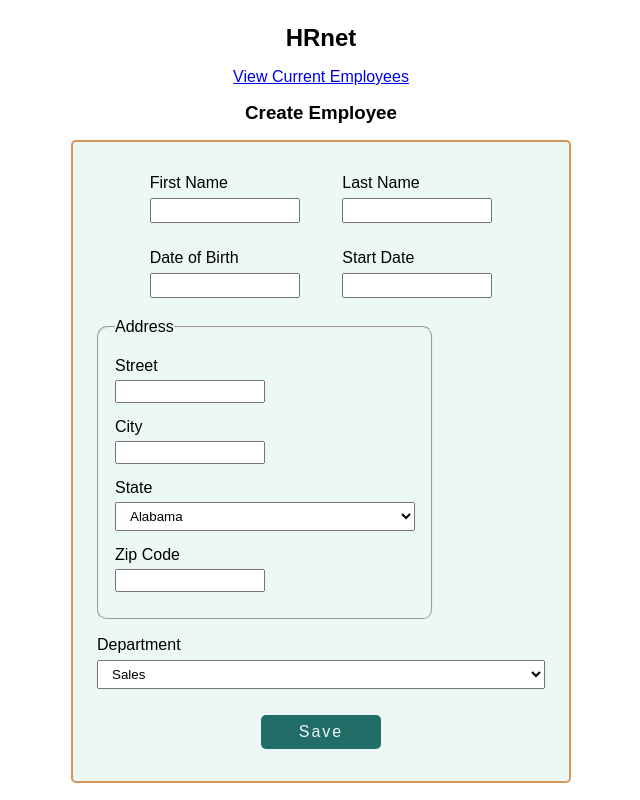
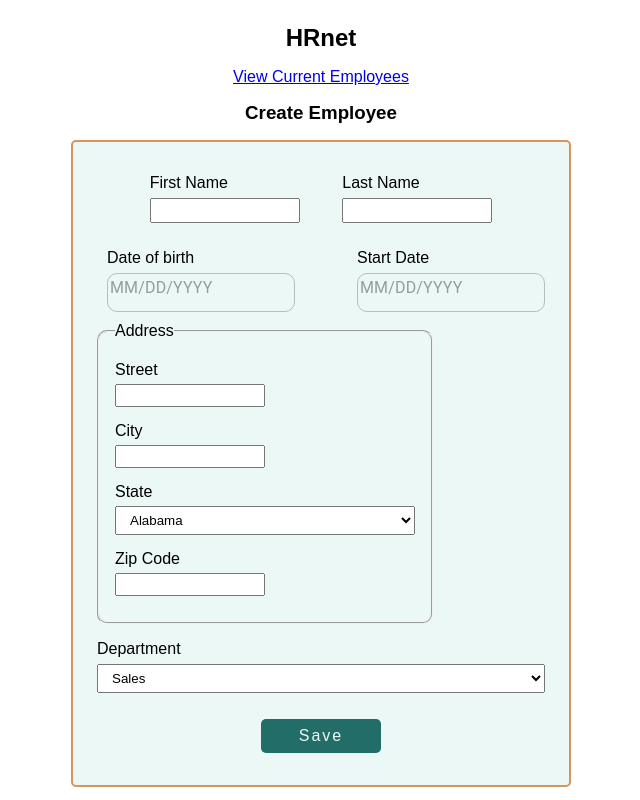
Before and after one commit to Matthieu-Mary/P14_HRnet, a React (Create React App) app: page / in a window 1280 px wide. Shown: the whole page, without its empty margins (319-959 px from the left). Built offline with nearby package versions, Linux system fonts and the light colour scheme.

Commit message:
add date pickers and improve css

```diff
--- a/src/App.tsx
+++ b/src/App.tsx
@@ -7,6 +7,8 @@ import {
   employeeReducer,
   initialState,
 } from "./context/employeesContext";
+import { LocalizationProvider } from "@mui/x-date-pickers";
+import { AdapterDateFns } from '@mui/x-date-pickers/AdapterDateFns';
 
 function App() {
   const [state, dispatch] = useReducer(employeeReducer, initialState);
@@ -14,12 +16,14 @@ function App() {
   return (
     <BrowserRouter>
       <employeeContext.Provider value={{ state, dispatch }}>
+        <LocalizationProvider dateAdapter={AdapterDateFns}>
           <div className="App">
             <Routes>
               <Route path="/" element={<CreateEmployee />}></Route>
               <Route path="/employees" element={<CurrentEmployees />}></Route>
             </Routes>
           </div>
+        </LocalizationProvider>
       </employeeContext.Provider>
     </BrowserRouter>
   );
--- /dev/null
+++ b/src/components/DatePickerMui.tsx
@@ -0,0 +1,20 @@
+import { Stack } from "@mui/material";
+import { DatePicker } from "@mui/x-date-pickers";
+
+type Props = {
+  value: Date|null;
+  onChange: (date: Date|null) => void;
+}
+
+function DatePickerMui({value, onChange}:Props) {
+  const handleDateChange = (date: Date | null) => {
+    onChange(date)
+  }
+  return (
+    <Stack spacing={4} sx={{ width: "250px" }}>
+      <DatePicker value={value} onChange={handleDateChange}  />
+    </Stack>
+  )
+}
+
+export default DatePickerMui
--- a/src/context/employeesContext.tsx
+++ b/src/context/employeesContext.tsx
@@ -3,8 +3,8 @@ import { createContext } from "react";
 export type Employee = {
   firstName: string;
   lastName: string;
-  dateOfBirth: string;
-  startDate: string;
+  dateOfBirth: Date|null;
+  startDate: Date|null;
   street: string;
   city: string;
   state: string;
@@ -35,7 +35,7 @@ export const employeeReducer = (state: State, action: any) => {
       return {
         ...state,
         employees: [...state.employees, action.payload],
-      };
+      }
       default:
         return state;
   }
--- a/src/pages/CreateEmployee/Form.tsx
+++ b/src/pages/CreateEmployee/Form.tsx
@@ -1,22 +1,23 @@
 import { FormEvent, useState, useContext } from "react";
 import states from "../../data/states";
 import { employeeContext, Employee } from "../../context/employeesContext";
+import DatePickerMui from "../../components/DatePickerMui";
 
 const Form = () => {
-  const { state, dispatch } = useContext(employeeContext)
+  const { state, dispatch } = useContext(employeeContext);
+  const { employees } = state;
 
   const [employee, setEmployee] = useState<Employee>({
     firstName: "",
     lastName: "",
-    dateOfBirth: "",
-    startDate: "",
+    dateOfBirth: null,
+    startDate: null,
     street: "",
     city: "",
     state: "",
     zipCode: "",
     department: "",
   });
-
 
   const handleChange = (
     event: React.ChangeEvent<HTMLInputElement | HTMLSelectElement>
@@ -30,22 +31,22 @@ const Form = () => {
 
   const handleSubmit = (e: FormEvent<HTMLFormElement>) => {
     e.preventDefault();
-    console.log(state);
     dispatch({
       type: "ADD_EMPLOYEE",
-      payload: employee
+      payload: employee,
     });
+    localStorage.setItem("employees", JSON.stringify(employees));
     setEmployee({
       firstName: "",
       lastName: "",
-      dateOfBirth: "",
-      startDate: "",
+      dateOfBirth: null,
+      startDate: null,
       street: "",
       city: "",
       state: "",
       zipCode: "",
       department: "",
-    })
+    });
   };
 
   return (
@@ -77,24 +78,12 @@ const Form = () => {
 
         <div className="dates-container">
           <div className="birth-date">
-            <label htmlFor="date-of-birth">Date of Birth</label>
-            <input
-              id="date-of-birth"
-              type="text"
-              name="dateOfBirth"
-              value={employee.dateOfBirth}
-              onChange={(e) => handleChange(e)}
-            />
+            <label>Date of birth</label>
+            <DatePickerMui value={employee.dateOfBirth} onChange={(date) => setEmployee((prev) => ({...prev, dateOfBirth: date}))}/>
           </div>
           <div className="start-date">
-            <label htmlFor="start-date">Start Date</label>
-            <input
-              id="start-date"
-              type="text"
-              name="startDate"
-              value={employee.startDate}
-              onChange={(e) => handleChange(e)}
-            />
+            <label>Start Date</label>
+            <DatePickerMui value={employee.startDate} onChange={(date) => setEmployee((prev) => ({...prev, startDate: date}))}/>
           </div>
         </div>
 
--- a/src/pages/CurrentEmployees/Table.tsx
+++ b/src/pages/CurrentEmployees/Table.tsx
@@ -1,4 +1,4 @@
-import { useContext } from "react";
+import { useContext, useEffect } from "react";
 import { employeeContext } from "../../context/employeesContext";
 import { DataGrid } from "@mui/x-data-grid";
 
@@ -14,7 +14,6 @@ function Table() {
       })
     ),
   ];
-  console.log(employeesArr);
 
   const columns = [
     { headerName: "First Name", field: "firstName", width: 100 },
```
Also changed, not shown: package.json (+6 -1 lines), src/components/Modale.tsx (added, +13 -0 lines), 2 other files (tests, documents, lock files or other folders). Lines whose indentation alone changed are shown as unchanged.
